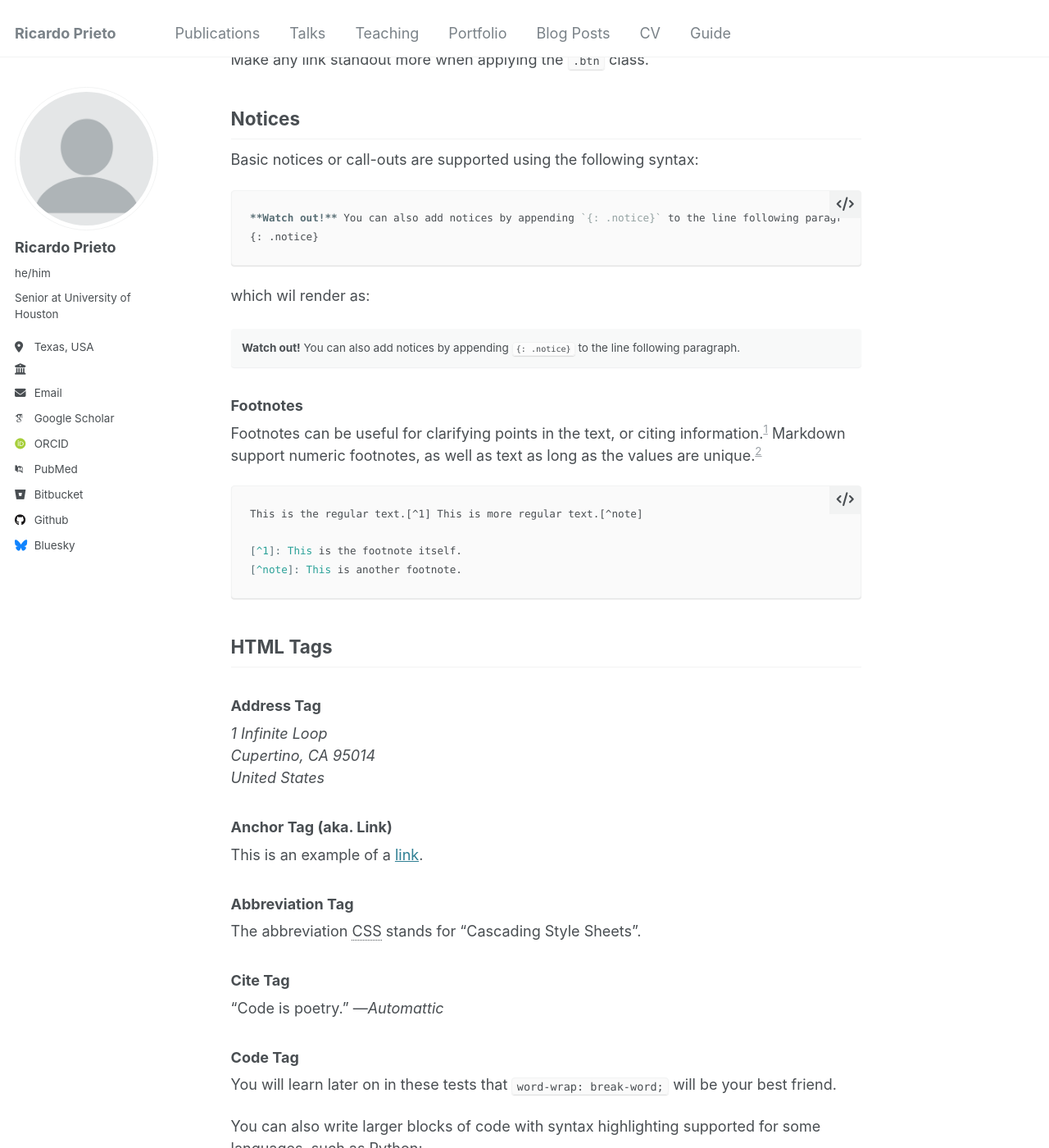
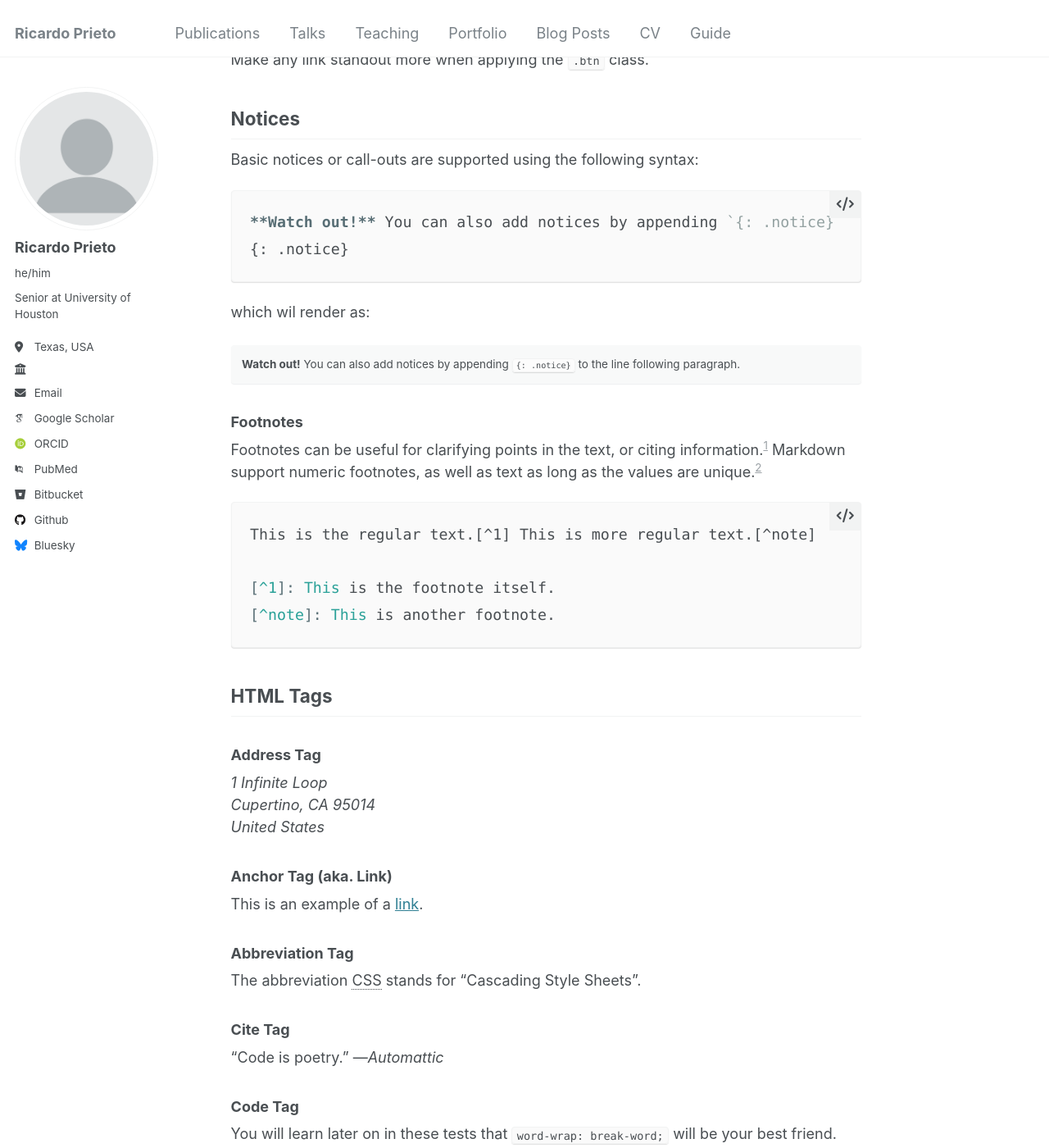
Before and after one commit to ricarpr/ricarpr.github.io, a Jekyll site: the page built from _pages/markdown.md, in a window 1280 px wide and 1400 px high, scrolled down 4458 px. Shown: the whole window at 82% size. Built offline with Jekyll 4.4.1, drawn with Linux system fonts in a browser that asks for light colours; emoji names are drawn with the system emoji font; some web fonts are replaced.

Commit message:
Update _syntax.scss

```diff
--- a/_sass/_syntax.scss
+++ b/_sass/_syntax.scss
@@ -29,7 +29,7 @@ div.highlighter-rouge, figure.highlight {
   .highlight {
     margin: 0;
     font-family: $monospace;
-    font-size: $type-size-6;
+    font-size: $type-size-5-5;
     line-height: 1.8;
   }
 }
```
